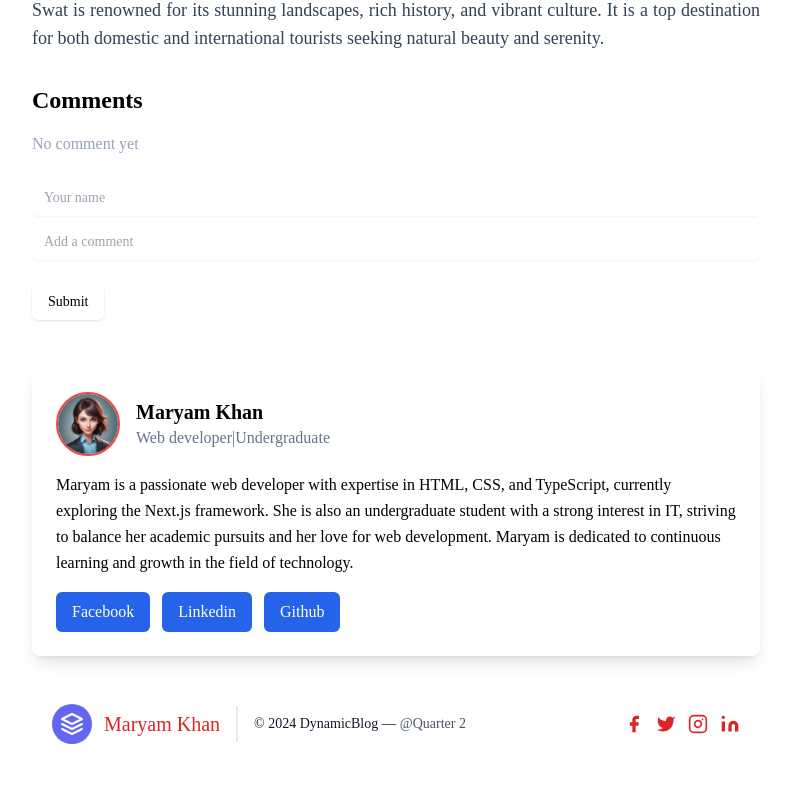
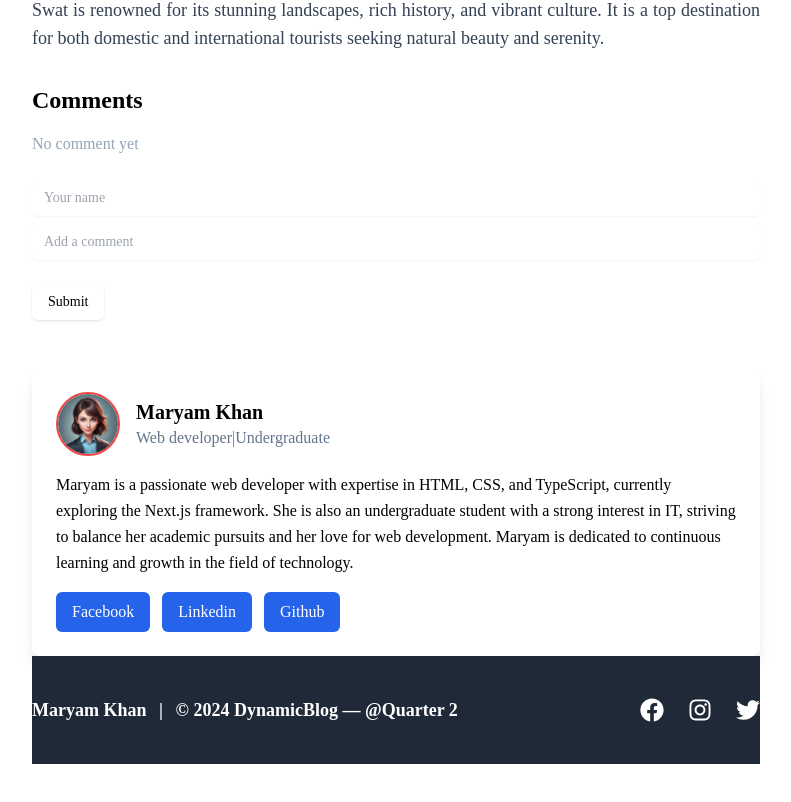
Before and after one commit to maryamkhanzada/dynamicblog, a Next.js app: page /posts/1 in a window 1280 px wide. Shown: the part 425-1227 px from the top of the page, without its empty margins (244-1035 px from the left). Built offline with nearby package versions, Linux system fonts and the light colour scheme.

Commit message:
first commit

```diff
--- a/package.json
+++ b/package.json
@@ -14,6 +14,7 @@
     "next": "14.2.14",
     "react": "^18",
     "react-dom": "^18",
+    "react-icons": "^5.4.0",
     "tailwind-merge": "^2.6.0"
   },
   "devDependencies": {
--- a/src/components/AuthorCard.tsx
+++ b/src/components/AuthorCard.tsx
@@ -1,6 +1,7 @@
 
 import React from 'react'
 import Image from 'next/image'
+import Link from 'next/link'
 
 
 export default function AuthorCard () {
@@ -25,27 +26,27 @@ export default function AuthorCard () {
          Maryam is a passionate web developer with expertise in HTML, CSS, and TypeScript, currently exploring the Next.js framework. She is also an undergraduate student with a strong interest in IT, striving to balance her academic pursuits and her love for web development. Maryam is dedicated to continuous learning and growth in the field of technology.
          </p>
          <div className='mt-4 flex space-x-3'>
-            <a
+            <Link
             href='#'
             className='px-4 py-2 text-white bg-blue-600 rounded-md hover:bg-blue-700 transition duration-300'>
 
                Facebook
 
-            </a>
-            <a
+            </Link>
+            <Link
             href='#'
             className='px-4 py-2 text-white bg-blue-600 rounded-md hover:bg-blue-700 transition duration-300'>
 
                Linkedin
 
-            </a>
-            <a
+            </Link>
+            <Link
             href='https://github.com/maryamkhanzada/milestone-1.git'
             className='px-4 py-2 text-white bg-blue-600 rounded-md hover:bg-blue-700 transition duration-300'>
 
                Github
 
-            </a>
+            </Link>
 
          </div>
         </div>
--- a/src/components/Feature.tsx
+++ b/src/components/Feature.tsx
@@ -6,11 +6,11 @@ export default function Feature () {
             <section className="py-8 bg-neutral-100 mb-40">
                 <h2 className="text-center text-3xl font-bold md:text-5xl lg:text-left animate-fade-in-up transition-all duration-500
                 ease-in-out transform hover:translate-y-[-5px] hover:text-black text-red-600">
-                Maryam Khan: Unveiling the Charm of Pakistan’s Villages
+                Maryam Khan: Unveiling the Charm of Pakistan is Villages
                 </h2>
 
                 <p className="text-center m-4 mt-4  text-sm text-black sm:text-base md:mb-12 lg:mb-16 animate-fade-in-up delay-100">
-                I’m Maryam Khan, and this blog is my way of celebrating the unparalleled beauty of Pakistan’s villages. These quaint and peaceful communities are the soul of our country, offering a glimpse into a way of life that is both simple and deeply enriching. From the vibrant fields that stretch to the horizon to the timeless traditions preserved by the locals, each village is a masterpiece of culture and nature. Through my words and insights, I hope to bring you closer to the essence of rural Pakistan, where beauty lies in every detail and every moment.
+                I am Maryam Khan, and this blog is my way of celebrating the unparalleled beauty of Pakistan is villages. These quaint and peaceful communities are the soul of our country, offering a glimpse into a way of life that is both simple and deeply enriching. From the vibrant fields that stretch to the horizon to the timeless traditions preserved by the locals, each village is a masterpiece of culture and nature. Through my words and insights, I hope to bring you closer to the essence of rural Pakistan, where beauty lies in every detail and every moment.
                 </p>
 
                 <div className="mx-auto max-w-7xl px-5">
@@ -41,7 +41,7 @@ export default function Feature () {
                 </div>
 
                 <p className="text-sm md:text-base text-black mb-6 px-4 animate-fade-in-down delay-100 mt-10">
-                Pakistan’s villages are the heart and soul of the country, offering a serene escape from the bustling city life. These villages are a testament to simplicity, natural beauty, and rich cultural heritage. Spread across lush green fields, rugged mountains, and vast deserts, each village has its unique charm.
+                Pakistan is villages are the heart and soul of the country, offering a serene escape from the bustling city life. These villages are a testament to simplicity, natural beauty, and rich cultural heritage. Spread across lush green fields, rugged mountains, and vast deserts, each village has its unique charm.
                 </p>
 
             </section>
--- a/src/components/Footer.tsx
+++ b/src/components/Footer.tsx
@@ -1,43 +1,45 @@
-import React from 'react'
 
-export default function Footer () {
-    return(
-        <footer className="text-gray-600 body-font">
-        <div className="container px-5 py-8 mx-auto flex items-center sm:flex-row flex-col">
-          <a className="flex title-font font-medium items-center md:justify-start justify-center text-red-600">
-            <svg xmlns="http://www.w3.org/2000/svg" fill="none" stroke="currentColor" stroke-linecap="round" stroke-linejoin="round" stroke-width="2" className="w-10 h-10 text-white p-2 bg-indigo-500 rounded-full" viewBox="0 0 24 24">
-              <path d="M12 2L2 7l10 5 10-5-10-5zM2 17l10 5 10-5M2 12l10 5 10-5"></path>
-            </svg>
-            <span className="ml-3 text-xl">Maryam Khan</span>
-          </a>
-          <p className="text-sm text-gray-900 sm:ml-4 sm:pl-4 sm:border-l-2 sm:border-gray-200 sm:py-2 sm:mt-0 mt-4">© 2024 DynamicBlog —
-            <a href="https://twitter.com/maryamkhan" className="text-gray-600 ml-1" rel="noopener noreferrer" target="_blank">@Quarter 2</a>
-          </p>
-          <span className="inline-flex sm:ml-auto sm:mt-0 mt-4 justify-center sm:justify-start">
-            <a className="text-red-600">
-              <svg fill="currentColor" stroke-linecap="round" stroke-linejoin="round" stroke-width="2" className="w-5 h-5" viewBox="0 0 24 24">
-                <path d="M18 2h-3a5 5 0 00-5 5v3H7v4h3v8h4v-8h3l1-4h-4V7a1 1 0 011-1h3z"></path>
-              </svg>
-            </a>
-            <a className="ml-3 text-red-600">
-              <svg fill="currentColor" stroke-linecap="round" stroke-linejoin="round" stroke-width="2" className="w-5 h-5" viewBox="0 0 24 24">
-                <path d="M23 3a10.9 10.9 0 01-3.14 1.53 4.48 4.48 0 00-7.86 3v1A10.66 10.66 0 013 4s-4 9 5 13a11.64 11.64 0 01-7 2c9 5 20 0 20-11.5a4.5 4.5 0 00-.08-.83A7.72 7.72 0 0023 3z"></path>
-              </svg>
-            </a>
-            <a className="ml-3 text-red-600">
-              <svg fill="none" stroke="currentColor" stroke-linecap="round" stroke-linejoin="round" stroke-width="2" className="w-5 h-5" viewBox="0 0 24 24">
-                <rect width="20" height="20" x="2" y="2" rx="5" ry="5"></rect>
-                <path d="M16 11.37A4 4 0 1112.63 8 4 4 0 0116 11.37zm1.5-4.87h.01"></path>
-              </svg>
-            </a>
-            <a className="ml-3 text-red-600">
-              <svg fill="currentColor" stroke="currentColor" stroke-linecap="round" stroke-linejoin="round" stroke-width="0" className="w-5 h-5" viewBox="0 0 24 24">
-                <path stroke="none" d="M16 8a6 6 0 016 6v7h-4v-7a2 2 0 00-2-2 2 2 0 00-2 2v7h-4v-7a6 6 0 016-6zM2 9h4v12H2z"></path>
-                <circle cx="4" cy="4" r="2" stroke="none"></circle>
-              </svg>
-            </a>
-          </span>
+
+import React from 'react';
+import Link from "next/link";
+import { FaFacebook, FaInstagram, FaTwitter } from "react-icons/fa";
+
+export default function Footer() {
+  return (
+    <footer className="bg-gray-800 text-white py-6">
+      <div className="container mx-auto flex flex-col items-center md:flex-row md:justify-between gap-4">
+        {/* Text Section */}
+        <p className="text-center text-lg font-semibold md:text-left">
+          Maryam Khan <span className="mx-2">|</span> © 2024 DynamicBlog — @Quarter 2
+        </p>
+        {/* Social Icons */}
+        <div className="flex gap-6 text-2xl">
+          <Link
+            href="https://facebook.com"
+            target="_blank"
+            rel="noopener noreferrer"
+            className="hover:text-blue-500"
+          >
+            <FaFacebook />
+          </Link>
+          <Link
+            href="https://instagram.com"
+            target="_blank"
+            rel="noopener noreferrer"
+            className="hover:text-pink-500"
+          >
+            <FaInstagram />
+          </Link>
+          <Link
+            href="https://twitter.com"
+            target="_blank"
+            rel="noopener noreferrer"
+            className="hover:text-blue-400"
+          >
+            <FaTwitter />
+          </Link>
         </div>
-      </footer>
-    )
+      </div>
+    </footer>
+  );
 }
```
Also changed, not shown: src/app/posts/[id]/page.tsx (+8 -8 lines), src/components/BlogCard.tsx (+2 -96 lines), src/components/Maga.tsx (+12 -12 lines), src/components/ui/button.tsx (+0 -51 lines), 1 other file (tests, documents, lock files or other folders).
